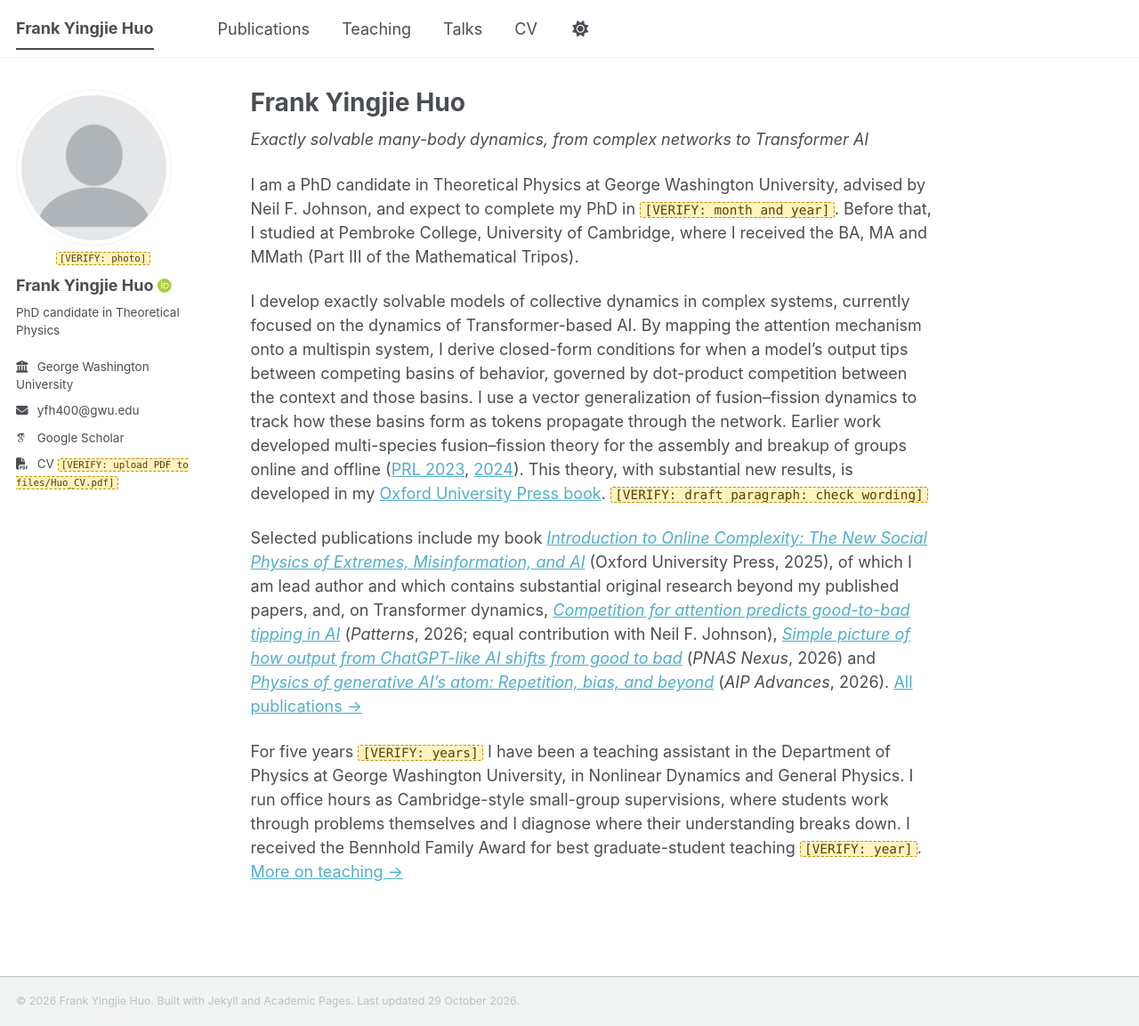
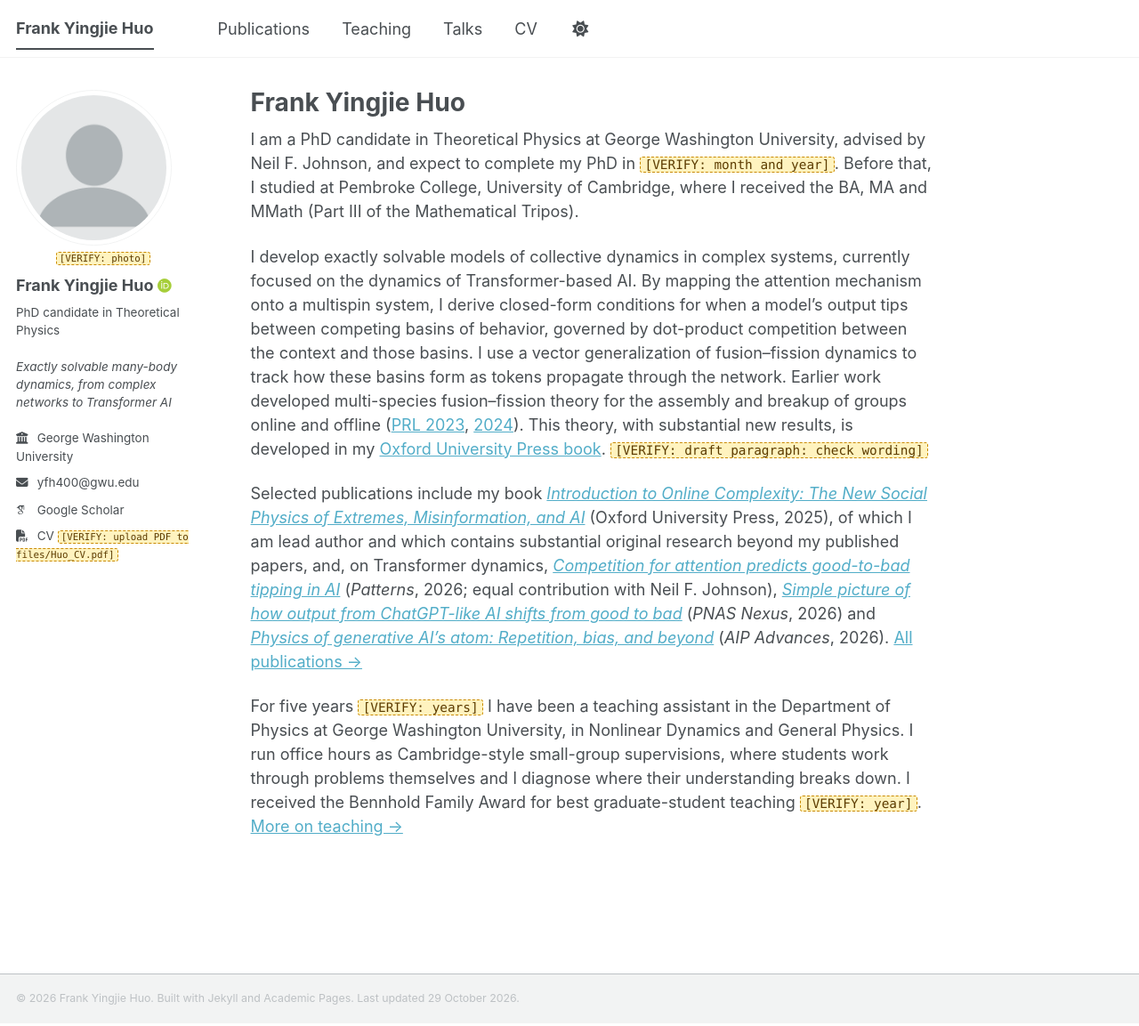
Before and after one commit to FrankHuo-217/huo.github.io, a Jekyll site: the page built from _pages/about.md, in a window 1280 px wide and 1153 px high. Shown: the whole window at 89% size. Built offline with Jekyll 4.4.1, drawn with Linux system fonts in a browser that asks for light colours; some web fonts are replaced; a script bundle is joined from its source files by our own code.

Commit message:
Move the research interests line to the sidebar on wide screens
Store the line once as author.tagline in _config.yml. At 925 px and
wider it appears in the sidebar under the title on every page. On
narrower screens it stays under the name on the home page.

Co-Authored-By: Claude Opus 5.5 <noreply@anthropic.com>
Claude-Session: https://claude.ai/code/session_01EX1ohUgYjPPjqdCJmoT8XW

```diff
--- a/_config.yml
+++ b/_config.yml
@@ -26,6 +26,7 @@ author:
   citation_name    : "F. Y. Huo" # Set in bold in publication lists
   pronouns         :
   bio              : "PhD candidate in Theoretical Physics"
+  tagline          : "Exactly solvable many-body dynamics, from complex networks to Transformer AI" # Research interests line: in the sidebar on wide screens, under the name on the home page on phones
   location         :
   employer         : "George Washington University"
   uri              :
--- a/_includes/author-profile.html
+++ b/_includes/author-profile.html
@@ -19,6 +19,7 @@
     <h3 class="author__name"><span itemprop="name">{{ author.name }}</span>{% if author.orcid %} <a class="author__orcid" href="{{ author.orcid }}" title="ORCID iD" aria-label="ORCID iD" itemprop="sameAs"><i class="ai ai-orcid" aria-hidden="true"></i></a>{% endif %}</h3>
     {% if author.pronouns %}<p class="author__pronouns">{{ author.pronouns }}</p>{% endif %}
     {% if author.bio %}<p class="author__bio" itemprop="jobTitle">{{ author.bio }}</p>{% endif %}
+    {% if author.tagline %}<p class="author__tagline">{{ author.tagline }}</p>{% endif %}
   </div>
 
   <div class="author__urls-wrapper">
--- a/_pages/about.md
+++ b/_pages/about.md
@@ -7,7 +7,7 @@ redirect_from:
   - /about.html
 ---
 
-<p class="home-interests">Exactly solvable many-body dynamics, from complex networks to Transformer AI</p>
+<p class="home-interests">{{ site.author.tagline }}</p>
 
 <p class="home-links">
 {% if site.author.email %}<a href="mailto:{{ site.author.email }}">Email</a>{% else %}Email {% include verify.html %}{% endif %}
--- a/_sass/layout/_custom.scss
+++ b/_sass/layout/_custom.scss
@@ -63,9 +63,26 @@ body {
 }
 
 /* Home page */
+/* Research interests line (author.tagline): under the name on narrow screens,
+   in the sidebar (.author__tagline) on wider ones */
 .home-interests {
   margin-bottom: 0.5em;
   font-style: italic;
+
+  @include breakpoint($large) {
+    display: none;
+  }
+}
+
+.author__tagline {
+  display: none;
+  font-style: italic;
+
+  @include breakpoint($large) {
+    display: block;
+    margin-top: 10px;
+    margin-bottom: 20px;
+  }
 }
 
 .home-links {
```
Also changed, not shown: README.md (+1 -1 lines).
